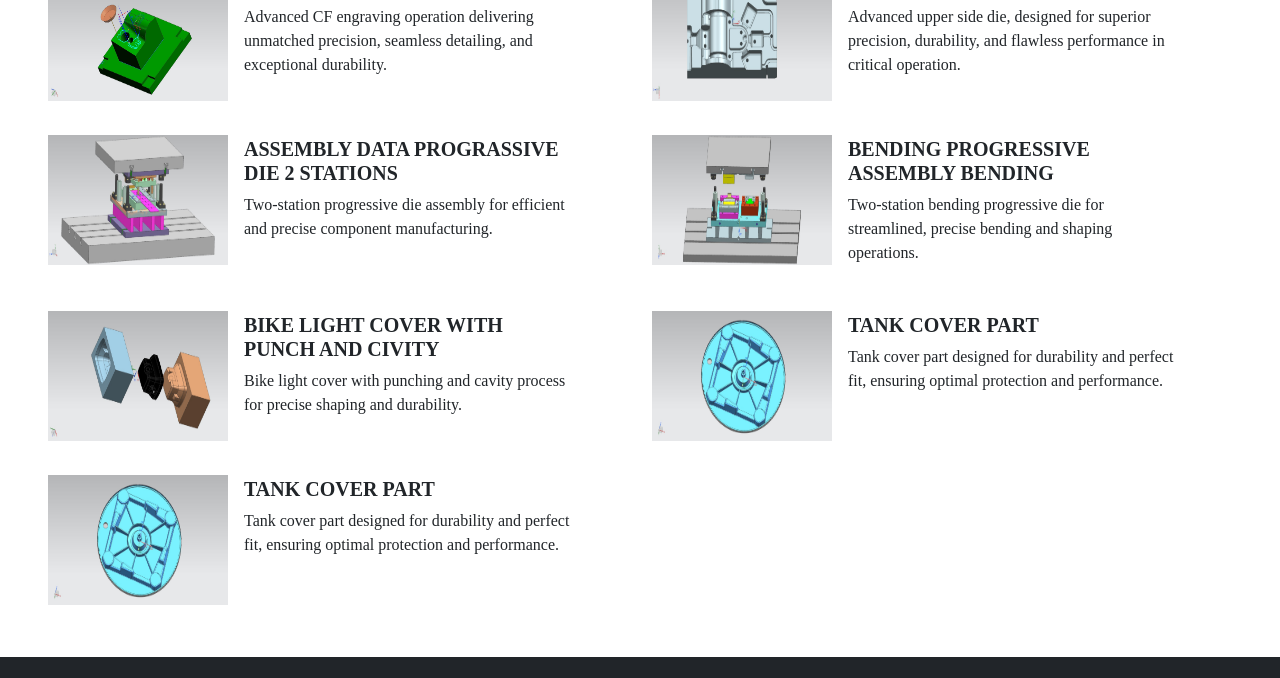
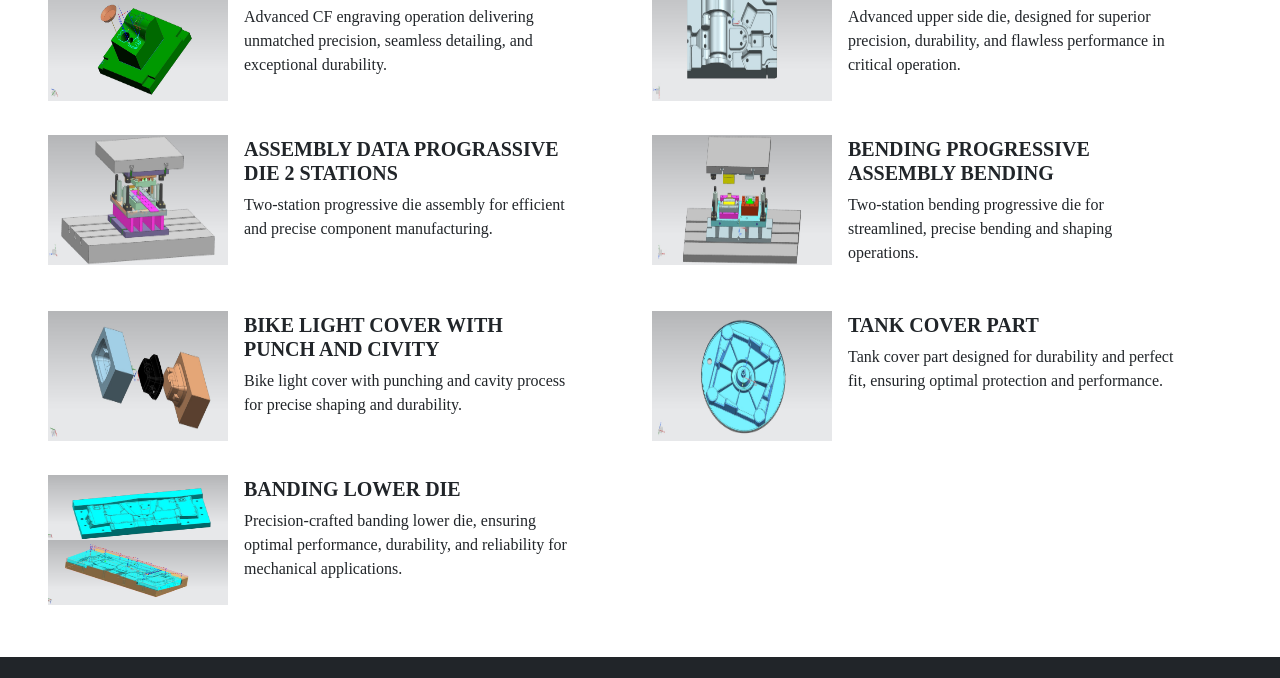
Before and after one commit to kaniz-naqvi/William-Sadowski, a plain HTML site: page index.html in a window 1280 px wide. Shown: the part 3275-3953 px from the top of the page. Drawn offline with nearby package versions, Linux system fonts and the light colour scheme; a web font is replaced by a local one.

Commit message:
Add files via upload

```diff
--- a/render.js
+++ b/render.js
@@ -274,8 +274,8 @@ function renderProjects() {
       discrption: 'Tank cover part designed for durability and perfect fit, ensuring optimal protection and performance.'
     },
     {
-      title: 'Tank cover part',
-      discrption: 'Tank cover part designed for durability and perfect fit, ensuring optimal protection and performance.'
+      title: 'Banding Lower Die',
+      discrption: 'Precision-crafted banding lower die, ensuring optimal performance, durability, and reliability for mechanical applications.'
     },
   ];
 
--- a/styles.css
+++ b/styles.css
@@ -49,7 +49,7 @@ nav {
 .img-fluid{
   margin-top: 10px;
   height: 130px !important;
-  max-width: 100% !important;
+  width: 100% !important;
 }
 .dark-grey {
   background-color: #595959;
```
Also changed, not shown: images/Banding Lower Die.jpeg (added).
